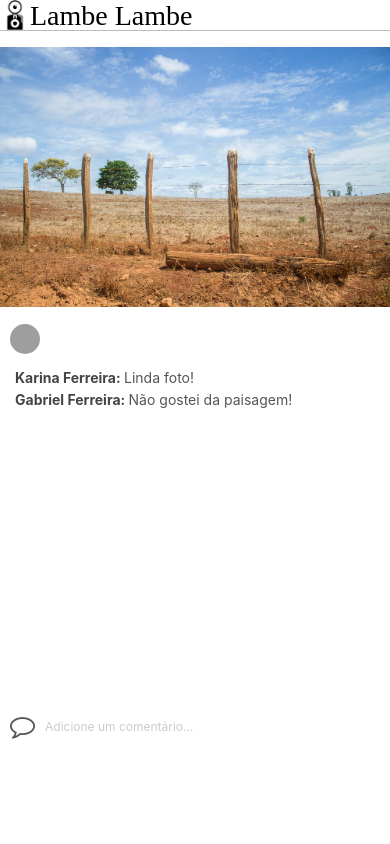
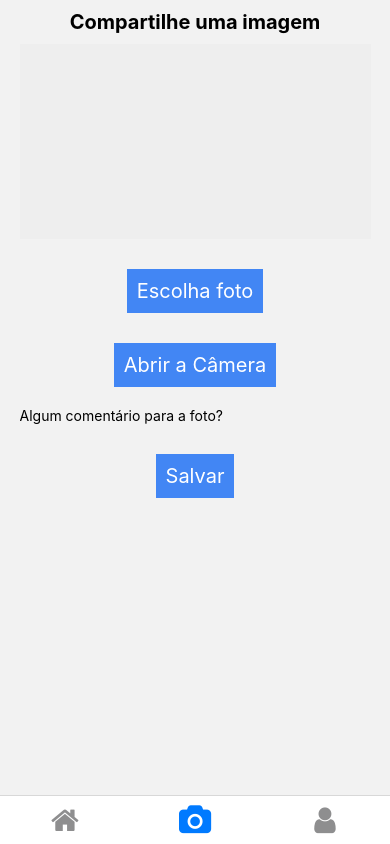
Before and after one commit to dieanderson/Lambe, a React Native app: screen /AddPhoto in a window 390 px wide. Built offline with nearby package versions, Linux system fonts and the light colour scheme; grey boxes are pictures that could not be loaded.

Commit message:
adicionado AddPhoto

```diff
--- a/App.js
+++ /dev/null
@@ -1,39 +0,0 @@
-/**
- * Sample React Native App
- * https://github.com/facebook/react-native
- *
- * @format
- * @flow strict-local
- */
-
-import React, {Component} from 'react'
-import {
-    View,
-} from 'react-native'
-
-import Header from './src/components/Header'
-import Post from './src/components/Post'
-
-export default class App extends Component {
-    render() {
-
-        const comments = [{
-            nickname: 'Karina Ferreira',
-            comment: 'Linda foto!',
-        },{
-            nickname: 'Gabriel Ferreira',
-            comment: 'Não gostei da paisagem!',
-        }]
-
-        return(
-            <View style={{ flex: 1 }}>
-                <Header />
-                <Post
-                    image={require('./assets/imgs/fence.jpg')}
-                    comments={comments}
-                />
-
-            </View>
-        )
-    }
-}
--- a/index.js
+++ b/index.js
@@ -3,7 +3,7 @@
  */
 
 import {AppRegistry} from 'react-native';
-import Feed from './src/screens/Feed';
+import MenuNavigator from './src/Navigator';
 import {name as appName} from './app.json';
 
-AppRegistry.registerComponent(appName, () => Feed);
+AppRegistry.registerComponent(appName, () => MenuNavigator);
--- a/package.json
+++ b/package.json
@@ -10,6 +10,7 @@
     "lint": "eslint ."
   },
   "dependencies": {
+    "@react-navigation/bottom-tabs": "^6.3.1",
     "@react-navigation/native": "^6.0.10",
     "@react-navigation/native-stack": "^6.6.1",
     "axios": "^0.26.1",
--- /dev/null
+++ b/src/Navigator.js
@@ -0,0 +1,42 @@
+import React from 'react'
+import { NavigationContainer } from '@react-navigation/native'
+import { createBottomTabNavigator } from '@react-navigation/bottom-tabs'
+import Icon from 'react-native-vector-icons/FontAwesome'
+
+import Feed from './screens/Feed'
+import AddPhoto from './screens/AddPhoto'
+
+const Tab = createBottomTabNavigator()
+
+const MenuNavigator = () => {
+
+    return (
+        <NavigationContainer>
+            <Tab.Navigator initialRouteName='Feed' screenOptions={{headerShown: false}}>
+                <Tab.Screen name='Feed' component={Feed}
+                    options={{
+                        title:'Feed',
+                        tabBarIcon: ({color}) => <Icon name='home' size={30} color={color}/>,
+                        tabBarShowLabel: false,
+                    }}
+                />
+                <Tab.Screen name='AddPhoto' component={AddPhoto}
+                    options={{
+                        title:'AddPicture',
+                        tabBarIcon: ({color}) => <Icon name='camera' size={30} color={color}/>,
+                        tabBarShowLabel: false,
+                    }}
+                />
+                <Tab.Screen name='Profile' component={Feed}
+                    options={{
+                        title:'Profile',
+                        tabBarIcon: ({color}) => <Icon name='user' size={30} color={color}/>,
+                        tabBarShowLabel: false,
+                    }}
+                />
+            </Tab.Navigator>
+        </NavigationContainer>
+    )
+}
+
+export default MenuNavigator
--- /dev/null
+++ b/src/screens/AddPhoto.js
@@ -0,0 +1,168 @@
+import React, {Component} from 'react'
+import {
+    View,
+    Text,
+    StyleSheet,
+    TouchableOpacity,
+    TextInput,
+    Image,
+    Dimensions,
+    Platform,
+    ScrollView,
+    Alert,
+    PermissionsAndroid,
+} from 'react-native'
+import {launchCamera, launchImageLibrary} from 'react-native-image-picker'
+
+class AddPhoto extends Component {
+    options = {
+        saveToPhotos: true,
+        mediaType: 'photo',
+        maxWidth: 800,
+        maxHeight: 600,
+    }
+
+    state = {
+        uri: null,
+        base64: null,
+        comment: '',
+    }
+
+    requestCameraPermission = async () => {
+        if (Platform.OS === 'android') {
+            try {
+                const granted = await PermissionsAndroid.request(
+                    PermissionsAndroid.PERMISSIONS.CAMERA, {
+                        title: 'Camera Permission',
+                        message: 'App needs camera permission',
+                    },
+                )
+                return granted === PermissionsAndroid.RESULTS.GRANTED
+            } catch (e) {
+                console.warn(e)
+                return false
+            }
+        } else return true
+    }
+
+    requestExternalWritePermission = async () => {
+        if (Platform.OS === 'android') {
+          try {
+            const granted = await PermissionsAndroid.request(
+              PermissionsAndroid.PERMISSIONS.WRITE_EXTERNAL_STORAGE,
+              {
+                title: 'External Storage Write Permission',
+                message: 'App needs write permission',
+              },
+            )
+            return granted === PermissionsAndroid.RESULTS.GRANTED
+          } catch (e) {
+            console.warn(e)
+            alert('Write permission err', e)
+          }
+          return false
+        } else return true
+    }
+
+    captureImage = async () => {
+        const isCameraPermitted = await this.requestCameraPermission()
+        const isStoragePermitted = await this.requestExternalWritePermission()
+
+        if (isCameraPermitted && isStoragePermitted) {
+            launchCamera(this.options, (response) => {
+                if (!response.didCancel) {
+                    this.setState({
+                        uri: response.assets[0].uri,
+                        base64: response.assets[0].data,
+                    })
+                }
+            });
+        }
+    }
+
+    pickImage = () => {
+        launchImageLibrary(this.options, (response) => {
+            if (!response.didCancel) {
+                this.setState({
+                    uri: response.assets[0].uri,
+                    base64: response.assets[0].data,
+                })
+            }
+        })
+    }
+
+    save = async () => {
+        Alert.alert('Imagem Adicionada', this.state.comment)
+    }
+
+    render() {
+        return (
+            <ScrollView>
+                <View style={styles.container}>
+                    <Text style={styles.title}>Compartilhe uma imagem</Text>
+                    <View style={styles.imageContainer}>
+                        <Image source={{uri: this.state.uri}}
+                            style={styles.image} />
+                    </View>
+                    <TouchableOpacity onPress={this.pickImage}
+                        style={styles.buttom}>
+                        <Text style={styles.buttomText}>Escolha foto</Text>
+                    </TouchableOpacity>
+                    <TouchableOpacity onPress={this.captureImage}
+                        style={styles.buttom}>
+                        <Text style={styles.buttomText}>Abrir a Câmera</Text>
+                    </TouchableOpacity>
+                    <TextInput placeholder='Algum comentário para a foto?'
+                        style={styles.input} value={this.state.comment}
+                        onChangeText={comment => this.setState({ comment })} />
+                    <TouchableOpacity onPress={this.save}
+                        disabled={this.props.loading}
+                        style={[styles.buttom, this.props.loading ? styles.buttonDisabled : null]}>
+                        <Text style={styles.buttomText}>Salvar</Text>
+                    </TouchableOpacity>
+                </View>
+            </ScrollView>
+        )
+    }
+}
+
+const styles = StyleSheet.create({
+    container: {
+        flex: 1,
+        alignItems: 'center'
+    },
+    title: {
+        fontSize: 20,
+        marginTop: Platform.OS === 'ios' ? 50 : 10,
+        fontWeight: 'bold'
+    },
+    imageContainer: {
+        width: '90%',
+        height: Dimensions.get('window').width / 2,
+        backgroundColor: '#EEE',
+        marginTop: 10
+    },
+    image: {
+        width: '100%',
+        height: Dimensions.get('window').width / 2,
+        resizeMode: 'center'
+    },
+    buttom: {
+        marginTop: 30,
+        padding: 10,
+        backgroundColor: '#4286f4'
+    },
+    buttomText: {
+        fontSize: 20,
+        color: '#FFF'
+    },
+    input: {
+        marginTop: 20,
+        width: '90%'
+    },
+    buttonDisabled: {
+        backgroundColor: '#AAA'
+    }
+})
+
+export default AddPhoto
```
Also changed, not shown: 3 other files (tests, documents, lock files or other folders).
